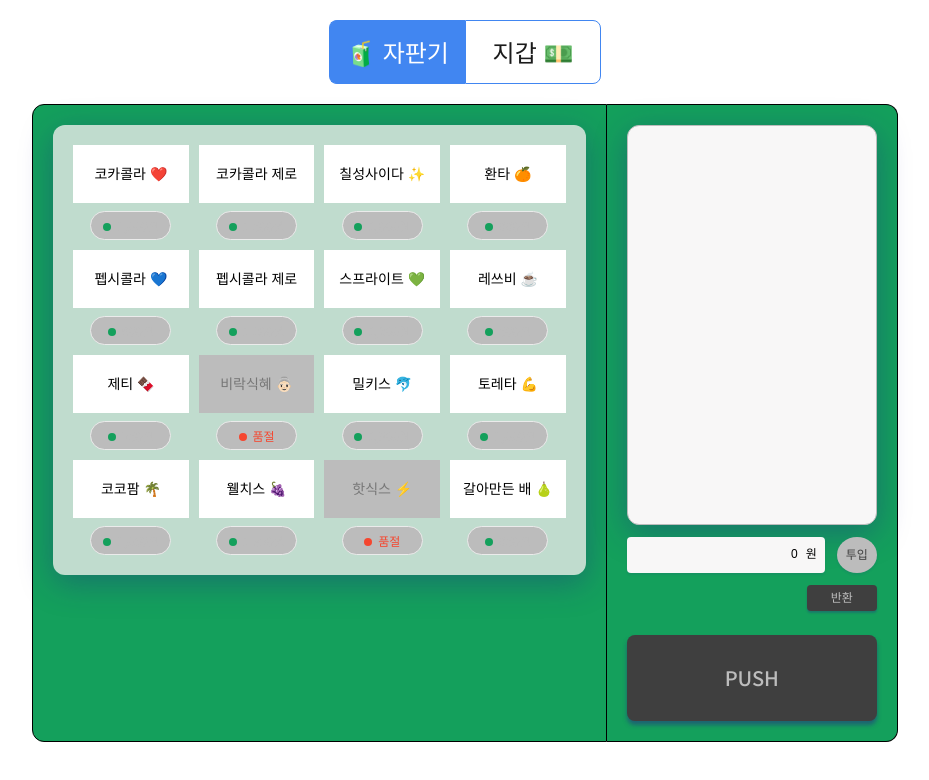
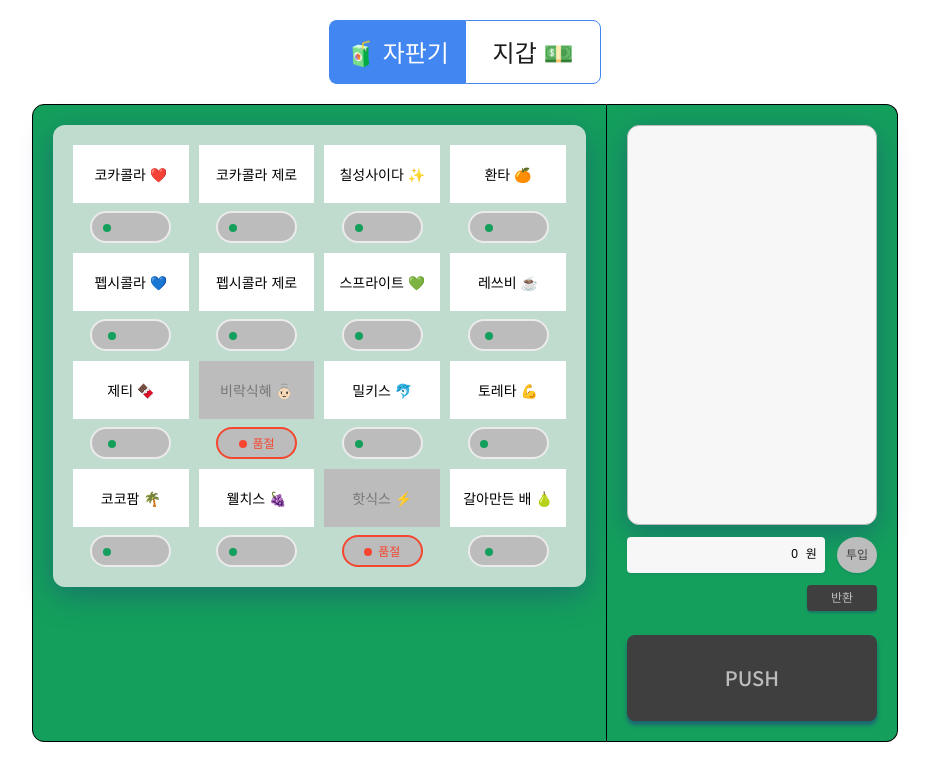
Before and after one commit to codesquad-members-2022/fe-vm, a React (Create React App) app: page / in a window 1280 px wide. Shown: the top 780 px of the page, without its empty margins (175-1104 px from the left). Built offline with nearby package versions, Linux system fonts and the light colour scheme.

Commit message:
Design: Product 컴포넌트의 태그 변경 - 가격표시된 태그를 span에서 button 태그로 변경 - props를 한번만 넘겨받기 위해 PriceWrapper 내부의 styled-component를 일반 태그로 변경
Related to: #4

```diff
--- a/src/components/VendingMachine/ProductContainer/Product.jsx
+++ b/src/components/VendingMachine/ProductContainer/Product.jsx
@@ -4,10 +4,12 @@ import setLocalString from 'utils/setLocalString';
 export default function Product({ info }) {
   return (
     <ProductWrapper>
-      <ProductButton stock={info.stock}>{info.name}</ProductButton>
-      <PriceWrapper>
-        <PriceState stock={info.stock} />
-        <Price stock={info.stock}>{info.stock ? setLocalString(info.price) + '원' : '품절'}</Price>
+      <ProductName stock={info.stock}>{info.name}</ProductName>
+      <PriceWrapper stock={info.stock}>
+        <span className="price_state"></span>
+        <button className="push_btn">
+          {info.stock ? setLocalString(info.price) + '원' : '품절'}
+        </button>
       </PriceWrapper>
     </ProductWrapper>
   );
@@ -19,7 +21,7 @@ const ProductWrapper = styled.div`
   align-items: center;
 `;
 
-const ProductButton = styled.button`
+const ProductName = styled.div`
   width: 100%;
   padding: 16px 12px;
   margin-bottom: 8px;
@@ -42,37 +44,43 @@ const ProductButton = styled.button`
 const PriceWrapper = styled.div`
   width: 70%;
   padding: 4px 8px;
-  border: 1px solid ${({ theme }) => theme.colors.gray4};
   border-radius: 999px;
   background: ${({ theme }) => theme.colors.gray3};
   cursor: default;
-`;
 
-const PriceState = styled.span`
+  .price_state {
     display: inline-block;
     padding: 4px;
     margin-right: 6px;
     border-radius: 50%;
+  }
+
+  .push_btn {
+    ${({ theme }) => theme.fontStyles.xSmallBold};
+  }
 
   ${props =>
     props.stock
       ? css`
+          border: 2px solid ${({ theme }) => theme.colors.gray4};
+
+          .price_state {
             background: ${({ theme }) => theme.colors.green};
+          }
+
+          .push_btn {
+            color: ${({ theme }) => theme.colors.gray3};
+          }
         `
       : css`
+          border: 2px solid ${({ theme }) => theme.colors.red};
+
+          .price_state {
             background: ${({ theme }) => theme.colors.red};
+          }
+
+          .push_btn {
+            color: ${({ theme }) => theme.colors.red};
+          }
         `};
 `;
-
-const Price = styled.span`
-  ${({ theme }) => theme.fontStyles.xSmallBold};
-
-  ${props =>
-    props.stock
-      ? css`
-          color: ${({ theme }) => theme.colors.gray3};
-        `
-      : css`
-          color: ${({ theme }) => theme.colors.red};
-        `};
-`;
```
Lines whose indentation alone changed are shown as unchanged.
